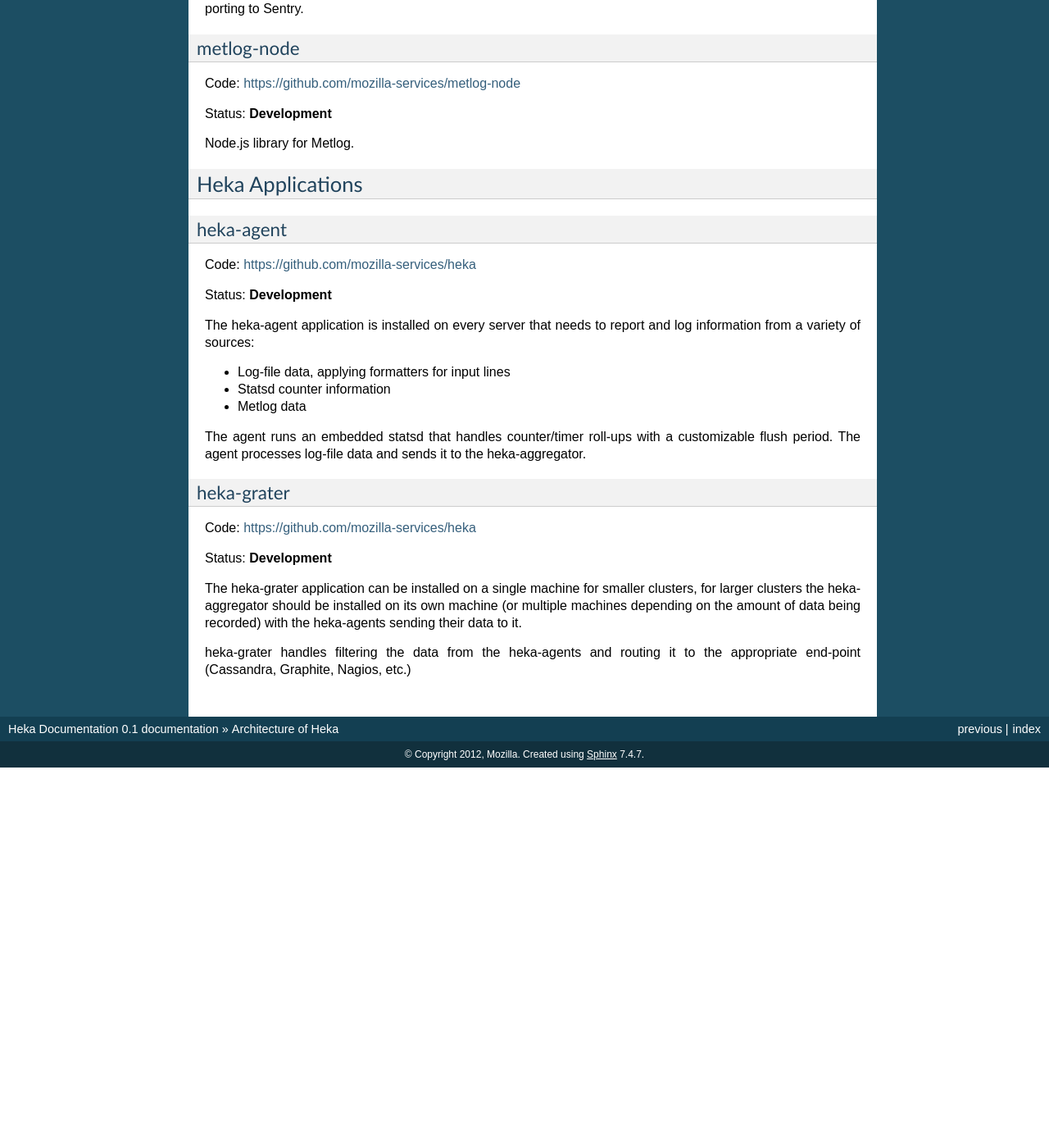
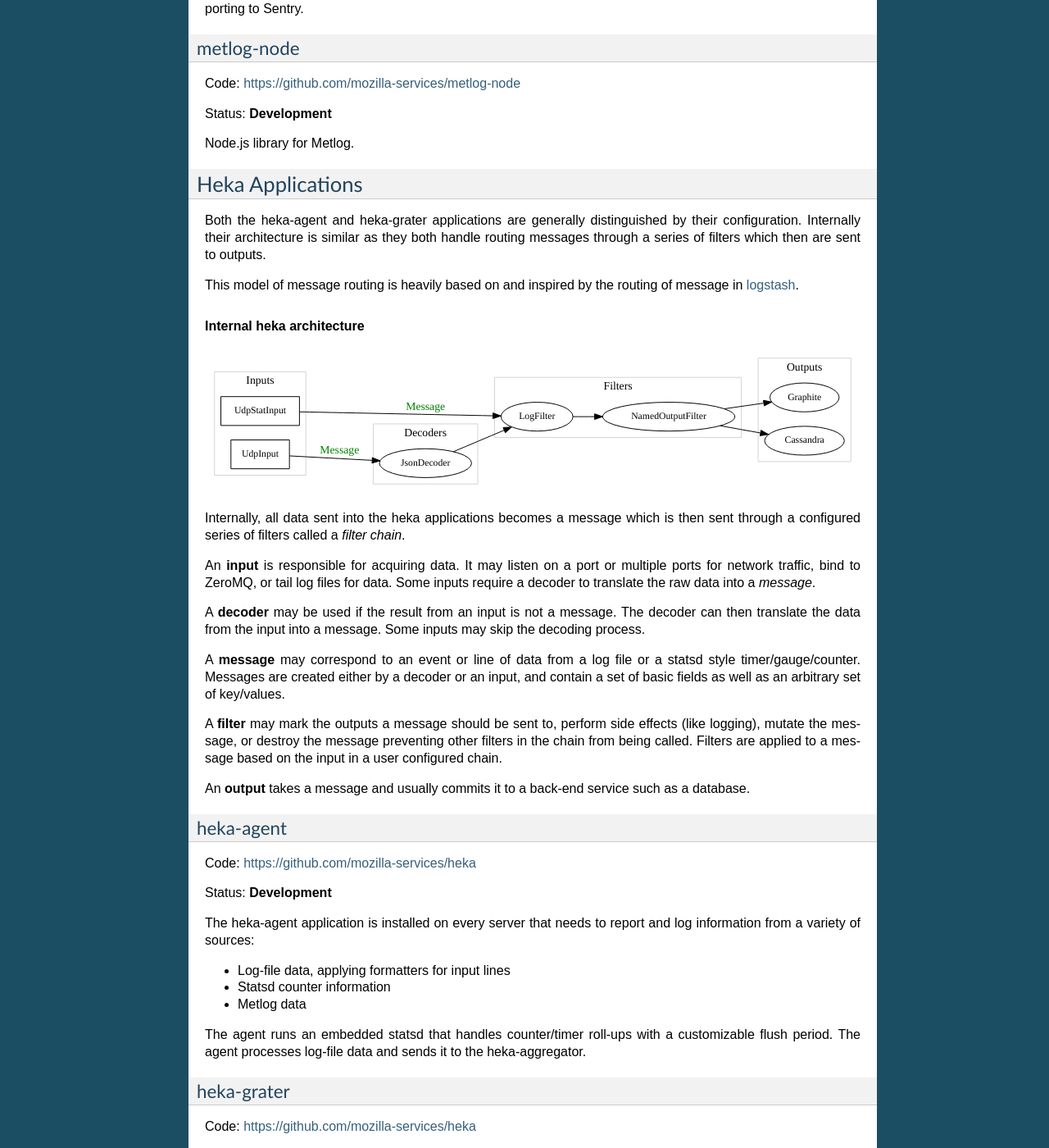
Before and after one commit to mozilla-services/heka-docs, a Sphinx documentation site: the page built from source/architecture/index.rst, in a window 1280 px wide and 1400 px high, scrolled down 798 px. Shown: the whole window at 82% size. Built offline with Sphinx 7.4.7, drawn with Linux system fonts in a browser that asks for light colours; before the commit the page ends 1734 px from its top, so only the background shows below that.

Commit message:
More doc updates

```diff
--- a/source/architecture/index.rst
+++ b/source/architecture/index.rst
@@ -59,6 +59,91 @@
 Heka Applications
 =================
 
+Both the heka-agent and heka-grater applications are generally
+distinguished by their configuration. Internally their architecture is
+similar as they both handle routing messages through a series of
+filters which then are sent to outputs.
+
+This model of message routing is heavily based on and inspired by the
+routing of message in `logstash <http://logstash.net/>`_.
+
+
+.. rubric:: Internal heka architecture
+
+.. digraph:: hekaflow
+
+    rankdir=LR;
+    node [fontsize=12];
+    edge [fontcolor=green];
+
+    subgraph cluster_inputs {
+        label="Inputs";
+        rank=same;
+        color=lightgrey;
+        node [shape=box];
+        input1 [label="UdpStatInput"];
+        input2 [label="UdpInput"];
+    }
+
+    subgraph cluster_decoders {
+        label="Decoders";
+        color=lightgrey;
+        rank=same;
+        decoder1 [label="JsonDecoder"];
+    }
+
+    input2 -> decoder1 [label="Message"];
+
+    subgraph cluster_filters {
+        label="Filters";
+        color=lightgrey;
+        rankdir=LR;
+        filter1 [label="NamedOutputFilter"];
+        filter2 [label="LogFilter"];
+    }
+
+    input1 -> filter2 [label="Message"];
+    decoder1 -> filter2;
+    filter2 -> filter1;
+
+    subgraph cluster_outputs {
+        label="Outputs";
+        color=lightgrey;
+        rank=same;
+        output1 [label="Graphite"];
+        output2 [label="Cassandra"];
+    }
+
+    filter1 -> output1;
+    filter1 -> output2;
+
+Internally, all data sent into the heka applications becomes a message
+which is then sent through a configured series of filters called a
+*filter chain*.
+
+An **input** is responsible for acquiring data. It may listen on a port
+or multiple ports for network traffic, bind to ZeroMQ, or tail log
+files for data. Some inputs require a decoder to translate the raw data
+into a *message*.
+
+A **decoder** may be used if the result from an input is not a message.
+The decoder can then translate the data from the input into a message.
+Some inputs may skip the decoding process.
+
+A **message** may correspond to an event or line of data from a log file
+or a statsd style timer/gauge/counter. Messages are created either by a
+decoder or an input, and contain a set of basic fields as well as an
+arbitrary set of key/values.
+
+A **filter** may mark the outputs a message should be sent to, perform
+side effects (like logging), mutate the message, or destroy the message
+preventing other filters in the chain from being called. Filters are
+applied to a message based on the input in a user configured chain.
+
+An **output** takes a message and usually commits it to a back-end
+service such as a database.
+
+
 heka-agent
 ----------
 
```
